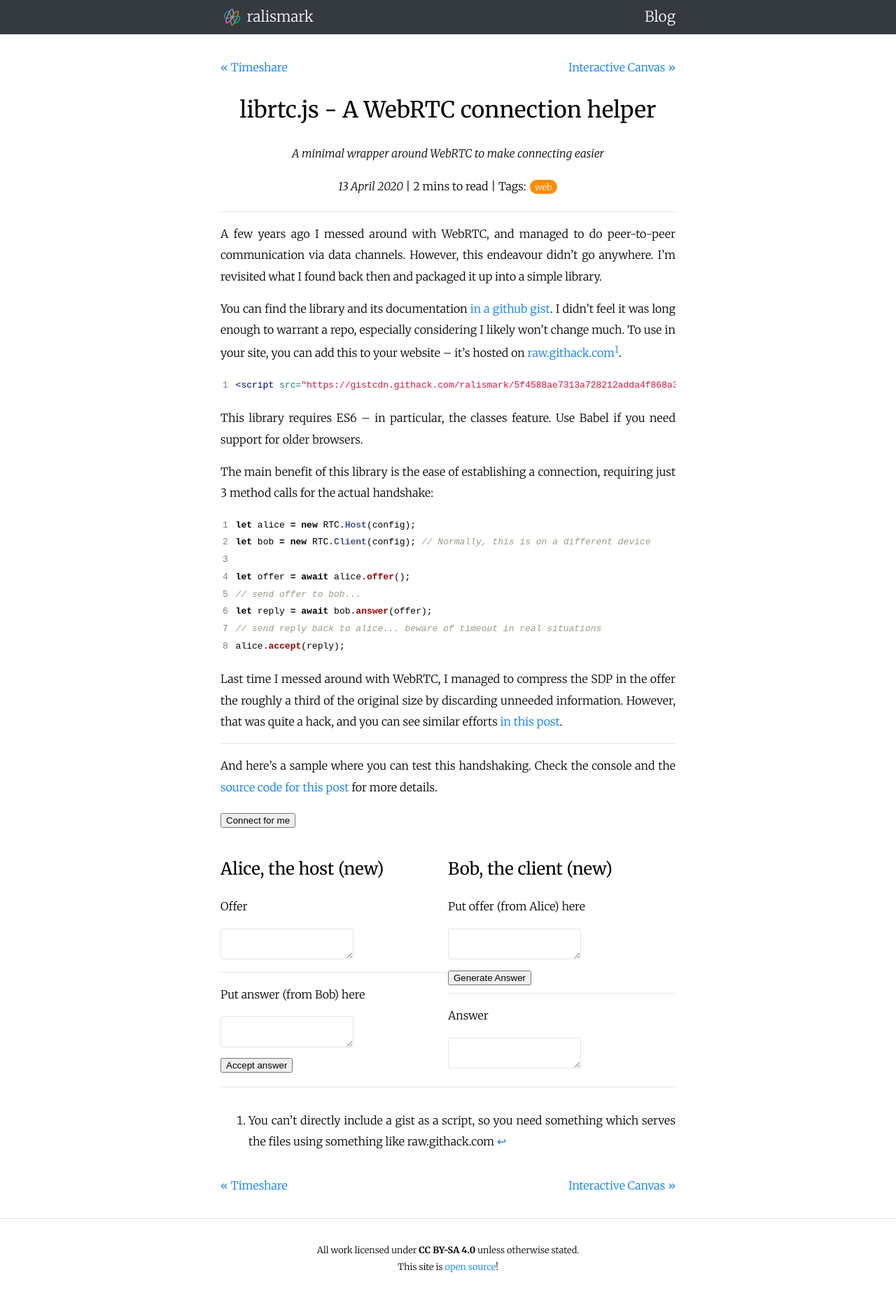
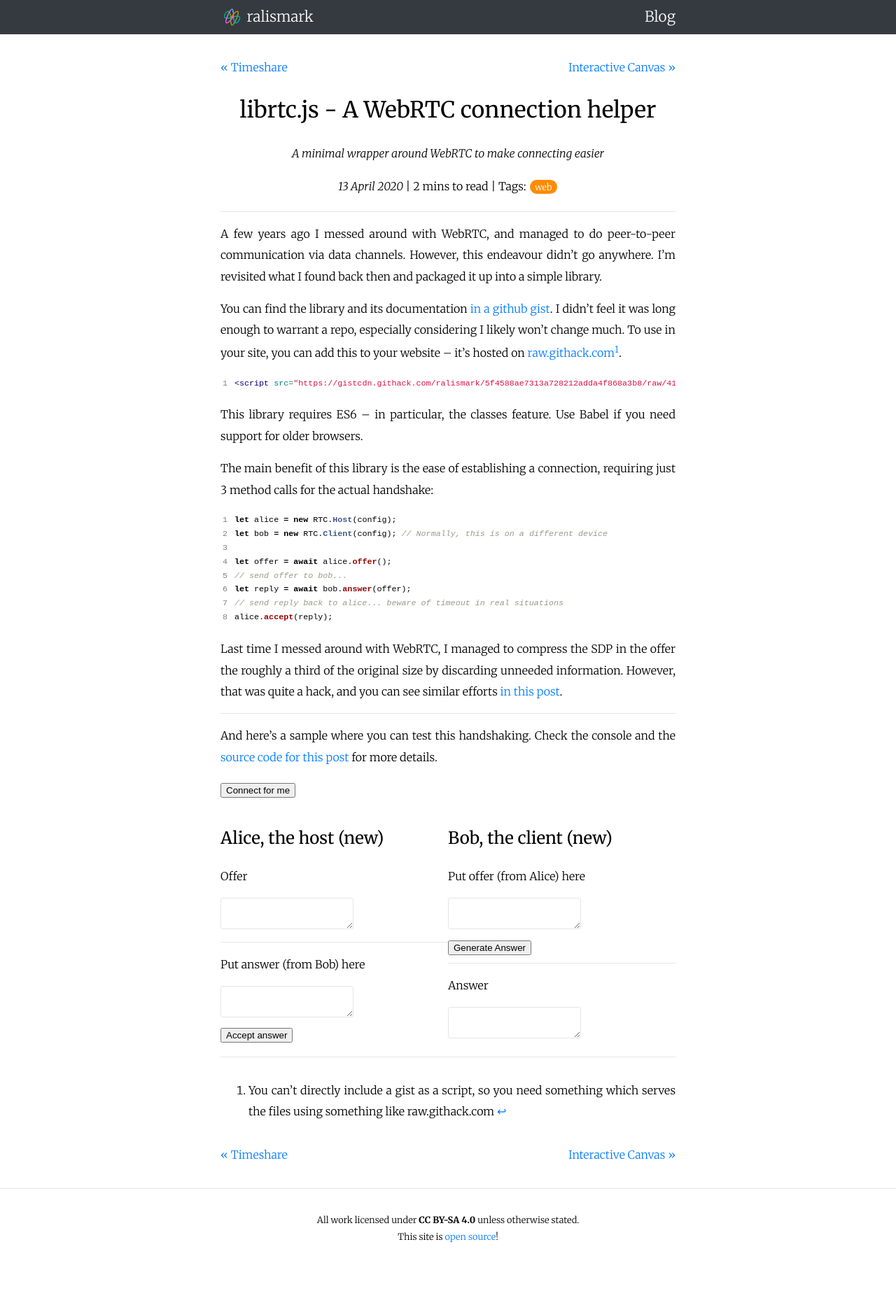
Before and after one commit to ralismark/ralismark.github.io, a Jekyll site: the page built from _interactives/2020-04-13-librtc-js.md, in a window 1280 px wide. Shown: the whole page at 70% size. Built offline with Jekyll 4.4.1, drawn with Linux system fonts in a browser that asks for light colours; nearby versions of some CDN libraries; after the commit the page ends 1811 px from its top, so only the background shows below that.

Commit message:
Make monospace smaller

```diff
--- a/assets/main.scss
+++ b/assets/main.scss
@@ -4,7 +4,7 @@
 @charset "utf-8";
 
 $font: lighter 1em / 1.9 "Merriweather", serif;
-$mono-font: normal 1em / 1.9 monospace;
+$mono-font: normal 0.9em / 1.7 monospace;
 $header-bg: #343a40;
 $footer-bg: rgba(127, 127, 127, 0.1);
 
```
